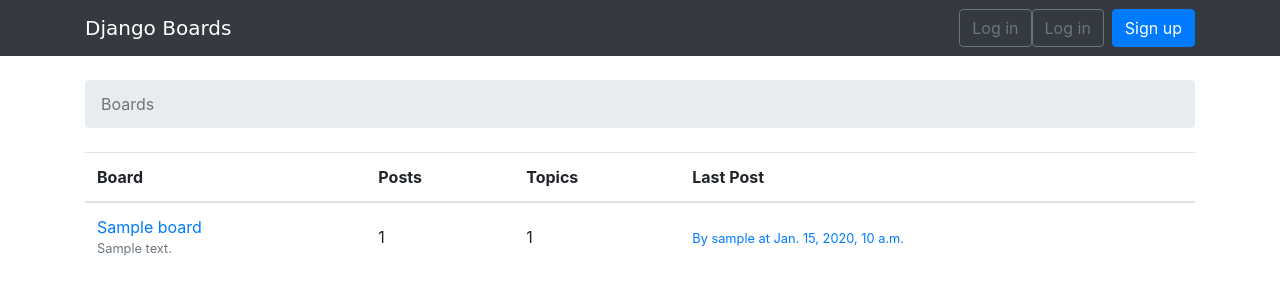
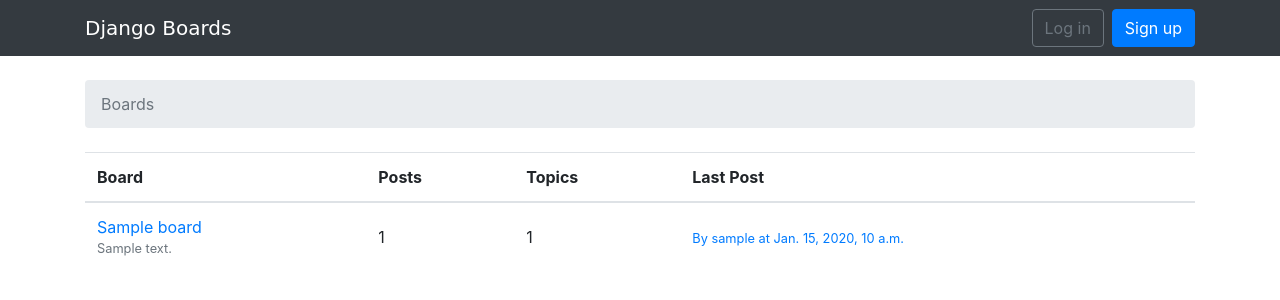
Before and after one commit to furuiyang0715/my-django-board, a Django app: page / in a window 1280 px wide. Shown: the top 300 px of the page. Run offline with Django 3.2, Linux system fonts and the light colour scheme; tables that the repository leaves empty hold one stand-in row (values such as "Sample post"); some libraries are stand-ins or nearby versions; some web fonts are replaced.

Commit message:
little bug fixed

```diff
--- a/myproject/templates/base.html
+++ b/myproject/templates/base.html
@@ -33,7 +33,6 @@
               </ul>
             {% else %}
               <form class="form-inline ml-auto">
-                <a href="#" class="btn btn-outline-secondary">Log in</a>
                 <a href="{% url 'login' %}" class="btn btn-outline-secondary">Log in</a>
                 <a href="{% url 'signup' %}" class="btn btn-primary ml-2">Sign up</a>
               </form>
```
